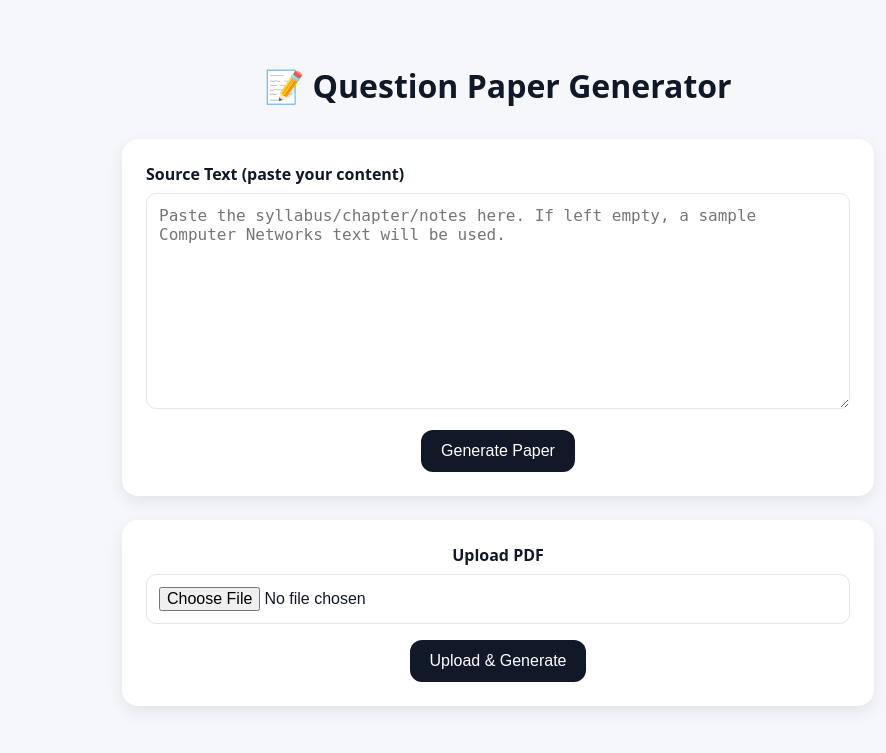
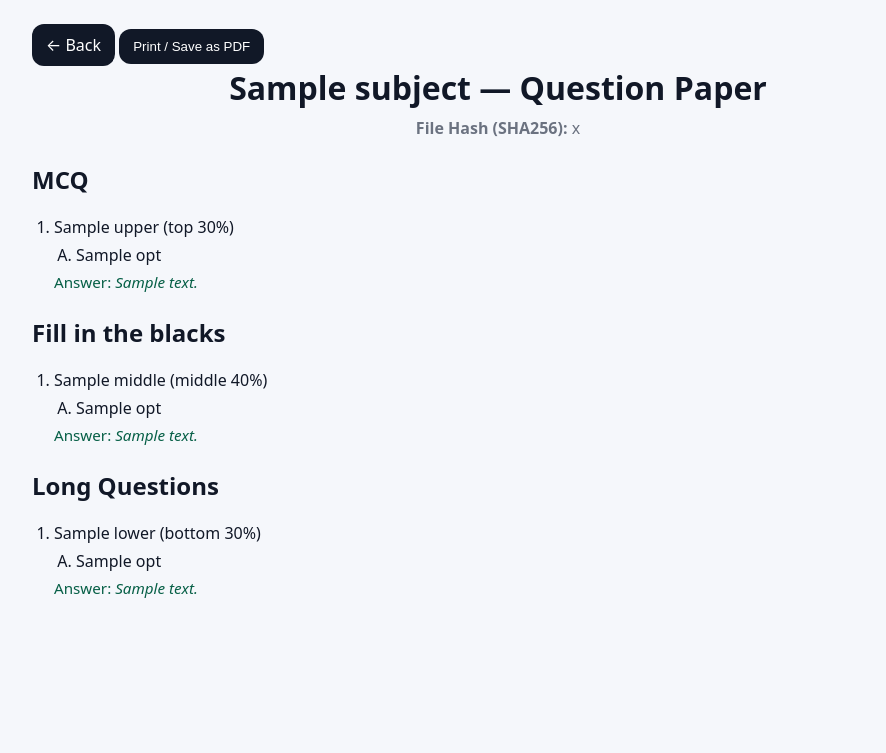
Before and after one commit to rudradesa/question-paper-generator-rule-base, a Flask app: template templates/index.html in a window 1280 px wide. Shown: the top 753 px of the page, without its empty margins (142-1028 px from the left). Run offline with Flask 3, Linux system fonts and the light colour scheme; the template is opened without the code that fills it: most values are stand-ins (such as "Sample title", 1, 10 or a date in 2020); parts of the project's set-up code (start-up, migrations or seed data) failed here and were passed over.

Commit message:
Update index.html

```diff
--- a/templates/index.html
+++ b/templates/index.html
@@ -3,102 +3,110 @@
 <head>
   <meta charset="utf-8" />
   <meta name="viewport" content="width=device-width, initial-scale=1" />
-  <title>Question Paper Generator</title>
+  <title>{{ subject }} - Question Paper</title>
   <link rel="stylesheet" href="{{ url_for('static', filename='style.css') }}">
   <style>
-    * { box-sizing: border-box; }
-    body {
-      font-family: system-ui, -apple-system, Segoe UI, Roboto, Helvetica, Arial, sans-serif;
-      margin: 0;
-      background: #f5f7fb;
-      color: #111827;
-    }
-    .container {
-      max-width: 800px;
-      margin: 40px auto;
-      padding: 24px;
-    }
-    header {
-      text-align: center;
-      margin-bottom: 32px;
-    }
-    header h1 {
-      font-size: 2rem;
-      margin-bottom: 8px;
-    }
-    .card {
-      background: white;
-      padding: 24px;
-      border-radius: 16px;
-      box-shadow: 0 6px 16px rgba(0,0,0,0.08);
-      margin-bottom: 24px;
-    }
-    label {
-      display: block;
-      font-weight: 600;
-      margin-bottom: 8px;
-      text-align: left;
-    }
-    textarea,
-    input[type="file"] {
-      width: 100%;
-      padding: 12px;
-      border: 1px solid #e5e7eb;
-      border-radius: 10px;
-      background: #fff;
-      margin-bottom: 16px;
-      font-size: 1rem;
-    }
-    textarea {
-      resize: vertical;
-    }
-    .btn-container {
-      text-align: center;
-    }
-    .btn {
-      display: inline-block;
-      background: #111827;
-      color: white;
-      border: none;
-      padding: 12px 20px;
-      border-radius: 12px;
-      cursor: pointer;
-      font-size: 1rem;
-      font-weight: 500;
-      transition: 0.3s;
-    }
-    .btn:hover {
-      background: #374151;
+    @media print {
+      .no-print { display: none !important; }
+      .page-break { page-break-before: always; }
     }
   </style>
 </head>
 <body>
   <div class="container">
-    <header>
-      <h1>📝 Question Paper Generator</h1>
+    <div class="no-print">
+      <a href="/" class="btn">← Back</a>
+      <button onclick="window.print()" class="btn">Print / Save as PDF</button>
+    </div>
+
+    <header class="center">
+      <h1>{{ subject }} — Question Paper</h1>
+      {% if pdf_hash %}
+  <p><strong>File Hash (SHA256):</strong> {{ pdf_hash }}</p>
+{% endif %}
+
     </header>
 
-    <!-- Paste Text Form -->
-    <section class="card">
-      <form method="post" action="/generate">
-        <label for="source_text">Source Text (paste your content)</label>
-        <textarea name="source_text" id="source_text" rows="10" placeholder="Paste the syllabus/chapter/notes here. If left empty, a sample Computer Networks text will be used."></textarea>
+ <section>
+  <h2>MCQ</h2>
+  <ol>
+    {% for q in paper.questions_by_level["Upper (top 30%)"] %}
+      {% if q.question is defined and q.options is defined %}
 
-        <div class="btn-container">
-          <button type="submit" class="btn">Generate Paper</button>
-        </div>
-      </form>
-    </section>
+        <li>
+          <div class="q">{{ q.question }}</div>
+          <ol type="A">
+            {% for opt in q.options %}
+              <li>{{ opt }}</li>
+            {% endfor %}
+          </ol>
+          <div class="ans">Answer: <em>{{ q.answer }}</em></div>
+        </li>
+      {% elif q.question is defined and q.answer is defined %}
+        <li>
+          <div class="q">{{ q.question }}</div>
+          <div class="ans">Answer: <em>{{ q.answer }}</em></div>
+        </li>
+      {% else %}
+        <li class="q">{{ q }}</li>
+      {% endif %}
+    {% endfor %}
+  </ol>
+</section>
 
-    <!-- Upload PDF Form -->
-    <form method="POST" action="/upload" enctype="multipart/form-data" class="card">
-      <label for="pdf" style="text-align:center;">Upload PDF</label>
-      <input type="file" id="pdf" name="pdf" accept=".pdf" class="input-sys">
+<section class="page-break">
+  <h2>Fill in the blacks</h2>
+  <ol>
+    {% for q in paper.questions_by_level["Middle (middle 40%)"] %}
+      {% if q.question is defined and q.options is defined %}
+        <li>
+          <div class="q">{{ q.question }}</div>
+          <ol type="A">
+            {% for opt in q.options %}
+              <li>{{ opt }}</li>
+            {% endfor %}
+          </ol>
+          <div class="ans">Answer: <em>{{ q.answer }}</em></div>
+        </li>
+      {% elif q.question is defined and q.answer is defined %}
+        <li>
+          <div class="q">{{ q.question }}</div>
+          <div class="ans">Answer: <em>{{ q.answer }}</em></div>
+        </li>
+      {% else %}
+        <li class="q">{{ q }}</li>
+      {% endif %}
+    {% endfor %}
+  </ol>
+</section>
 
-      <div class="btn-container">
-        <button type="submit" class="btn">Upload & Generate</button>
-      </div>
-    </form>
+<section class="page-break">
+  <h2>Long Questions</h2>
+  <ol>
+    {% for q in paper.questions_by_level["Lower (bottom 30%)"] %}
+      {% if q.question is defined and q.options is defined %}
+        <li>
+          <div class="q">{{ q.question }}</div>
+          <ol type="A">
+            {% for opt in q.options %}
+              <li>{{ opt }}</li>
+            {% endfor %}
+          </ol>
+          <div class="ans">Answer: <em>{{ q.answer }}</em></div>
+        </li>
+      {% elif q.question is defined and q.answer is defined %}
+        <li>
+          <div class="q">{{ q.question }}</div>
+          <!-- <div class="ans">Answer: <em>{{ q.answer }}</em></div> -->
+        </li>
+      {% else %}
+        <li class="q">{{ q }}</li>
+      {% endif %}
+    {% endfor %}
+  </ol>
+</section>
+
+
   </div>
 </body>
 </html>
```
